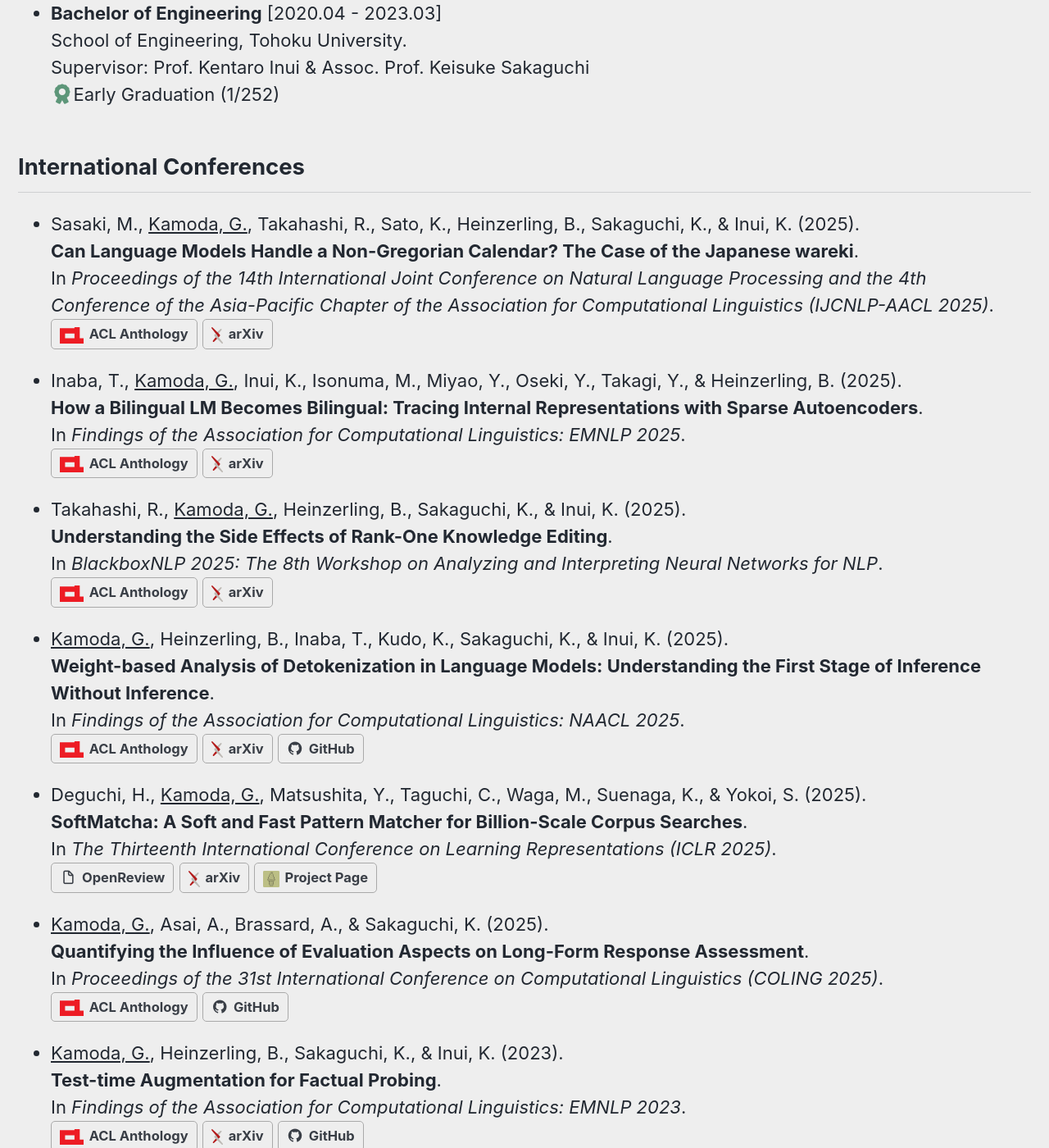
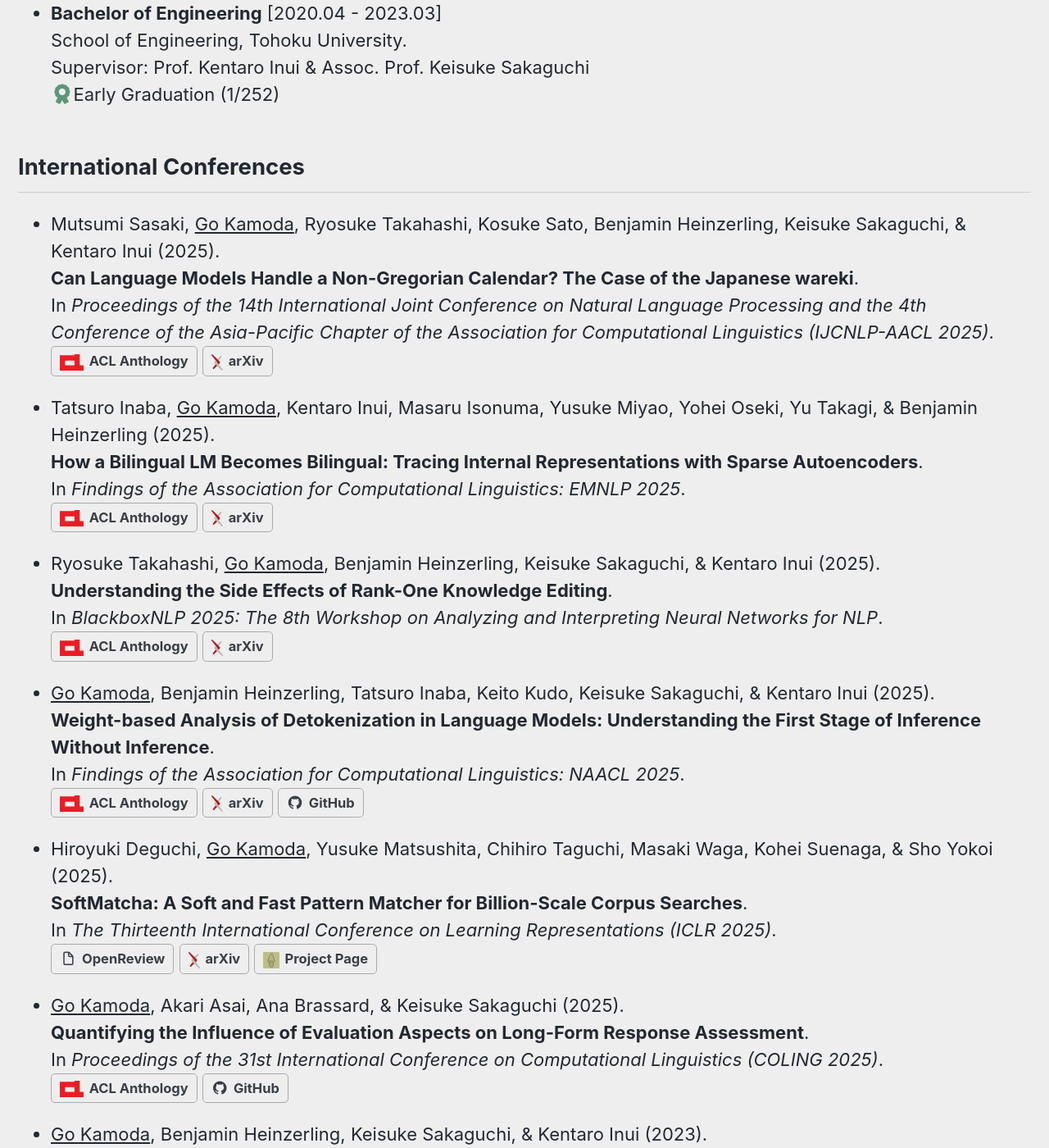
Before and after one commit to gokamoda/gokamoda.github.io, a Jekyll site: the page built from _pages/research_outputs.md, in a window 1280 px wide and 1400 px high, scrolled down 692 px. Shown: the whole window at 82% size. Built offline with Jekyll 4.4.1, drawn with Linux system fonts in a browser that asks for light colours; cached includes are drawn as plain includes; some web fonts are replaced.

Commit message:
full name write out

```diff
--- /dev/null
+++ b/_includes/pub-international-conf.html
@@ -0,0 +1,37 @@
+
+{% for author in publication.authors %}
+    {%- if forloop.last == true -%}
+    &
+    {% endif %}
+    {% if author.last_name == "Kamoda" and author.first_name == "Go" %}
+    <span class="underline">{{ author.first_name}} {{ author.last_name }}</span>
+    {%- else -%}
+    {{ author.first_name}} {{ author.last_name }}
+    {%- endif -%}
+    {%- if forloop.last == false -%}
+    ,
+    {% endif %}
+{% endfor %}
+({{ publication.year }}).<br>
+<strong>{{ publication.title }}</strong>.<br>
+In
+<i>{{ publication.proceedings_title }}</i>
+{%- if publication.pages -%}
+    , {{ publication.pages }}
+{%- endif -%}
+.
+{% if publication.links %}
+    <br>
+    <span class="link-row">
+    {%- for link in publication.links -%}
+    <a href="{{ link.url }}" target="_blank" class="link-btn btn">
+        {% if link.icon %}
+        <i class="{{ link.icon }}" style="margin-right: 0.15em;"></i>
+        {% elsif link.logo %}
+        <img src="{{ link.logo }}" alt="{{ link.name }} logo" style="height: 1.2em; margin-right: 0.15em; vertical-align: middle;">
+        {% endif %}
+        {{ link.name}}
+    </a>{% if forloop.last == false %}&nbsp;{% endif %}
+    {%- endfor -%}
+    </span>
+{% endif %}
--- a/_pages/research_outputs.md
+++ b/_pages/research_outputs.md
@@ -20,7 +20,7 @@ header:
   <ul>
     {% for publication in site.pubInternationalConferences reversed %}
     <li>
-        {% include pub-apa-international-conf.html  %}
+        {% include pub-international-conf.html  %}
       </li>
     {% endfor %}
 
```
